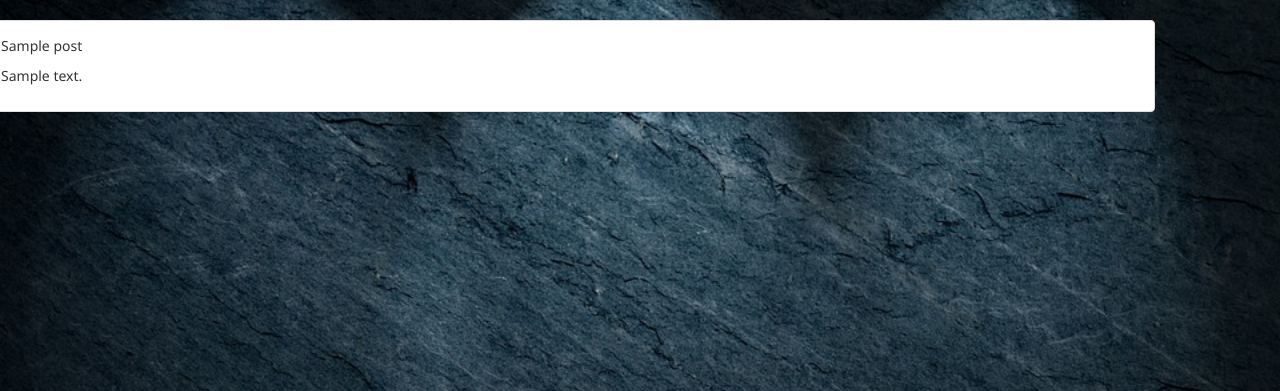
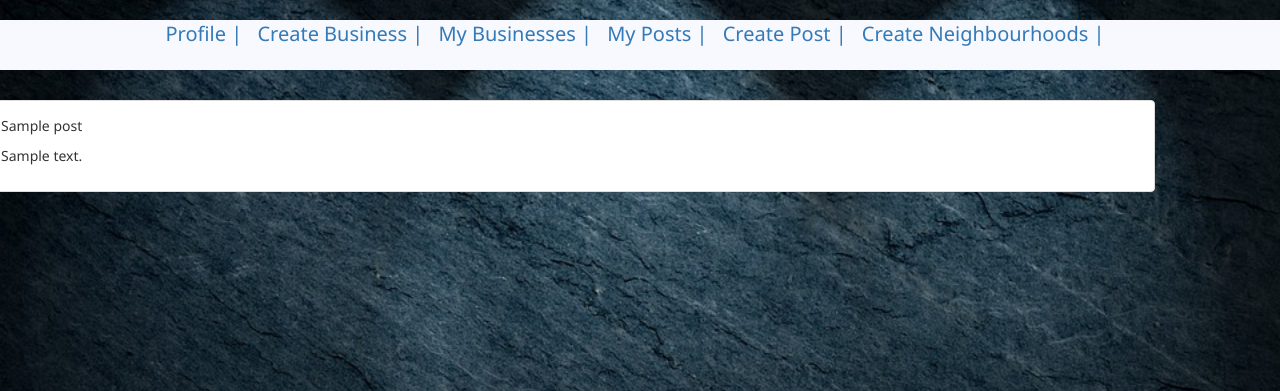
Before and after one commit to MichelAtieno/Neighbourhood, a Django app: page /allPosts/ in a window 1280 px wide. Shown: the part 59-450 px from the top of the page. Run offline with Django 3.2, Linux system fonts and the light colour scheme; a user stored in the database is signed in; tables that the repository leaves empty hold one stand-in row (values such as "Sample post"); some libraries are stand-ins or nearby versions.

Commit message:
More styling

```diff
--- a/app/templates/hood/hood.html
+++ b/app/templates/hood/hood.html
@@ -6,7 +6,7 @@
 
 			<div class="col-md-9">
                 <h3 >View all your Neighbourhoods you created!</h3>
-                    {% include 'sidebars/allhoodsbar.html'%}
+
 				<div class="row">
 					{% if hoods %}
 
--- a/app/templates/hood/my_hood.html
+++ b/app/templates/hood/my_hood.html
@@ -9,8 +9,7 @@
 					<a href="{% url 'business' %}" style="margin-right:10px;">My Businesses |</a>
 					<a href="{% url 'allPosts' %}" style="margin-right:10px;">My Posts |</a>
 					<a href="{% url 'hoodPost' %}" style="margin-right:10px;">Create Post |</a>
-					<a href="" style="margin-right:10px;">My Hood |</a>
-					<a href="" style="margin-right:10px;">Create Neighbourhoods |</a>
+					<a href="{% url 'createHood' %}" style="margin-right:10px;">Create Neighbourhoods |</a>
 
 					{% endif %}
 			</div>
--- a/app/templates/hood/posts.html
+++ b/app/templates/hood/posts.html
@@ -1,7 +1,18 @@
 {%extends 'base.html'%}
 {%block content%}
+		{% if user.join %}
+		<div class="jumbotron text-center" style="font-size:20px; background-color:ghostwhite;height:50px;padding:0px;color:black">
+				<a href="{%url 'profile' %}" style="margin-right:10px;">Profile |</a>
+				<a href="{% url 'createBusiness' %}" style="margin-right:10px;">Create Business |</a>
+				<a href="{% url 'business' %}" style="margin-right:10px;">My Businesses |</a>
+				<a href="{% url 'allPosts' %}" style="margin-right:10px;">My Posts |</a>
+				<a href="{% url 'hoodPost' %}" style="margin-right:10px;">Create Post |</a>
+				<a href="{% url 'createHood' %}" style="margin-right:10px;">Create Neighbourhoods |</a>
+		</div>
+		{% endif %}
 
 <div class="row container" style="padding-bottom:20px">
+
 
 
 
--- a/app/views.py
+++ b/app/views.py
@@ -51,7 +51,7 @@ def GetHood(request):
 def profile(request):
     profile = UserProfile.objects.get(user=request.user)
 
-    return render(request, 'profile/profile.html', { 'profile':profile })
+    return render(request, 'profile.html', { 'profile':profile })
 
 @login_required(login_url='/accounts/login/')
 def joinHood(request,hoodId):
```
Also changed, not shown: app/templates/hood/singlepost.html (+3 -5 lines), app/templates/profile.html (renamed from app/templates/profile/profile.html, +11 -6 lines).
